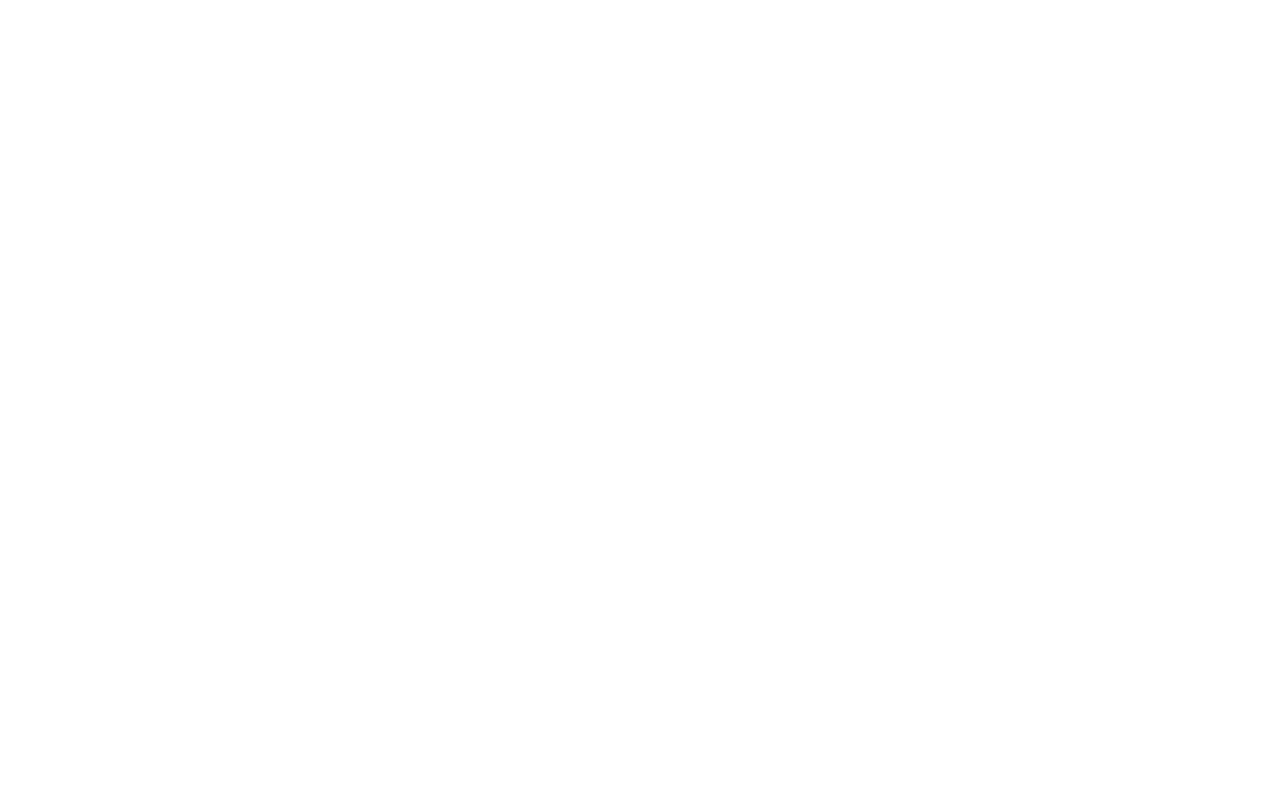
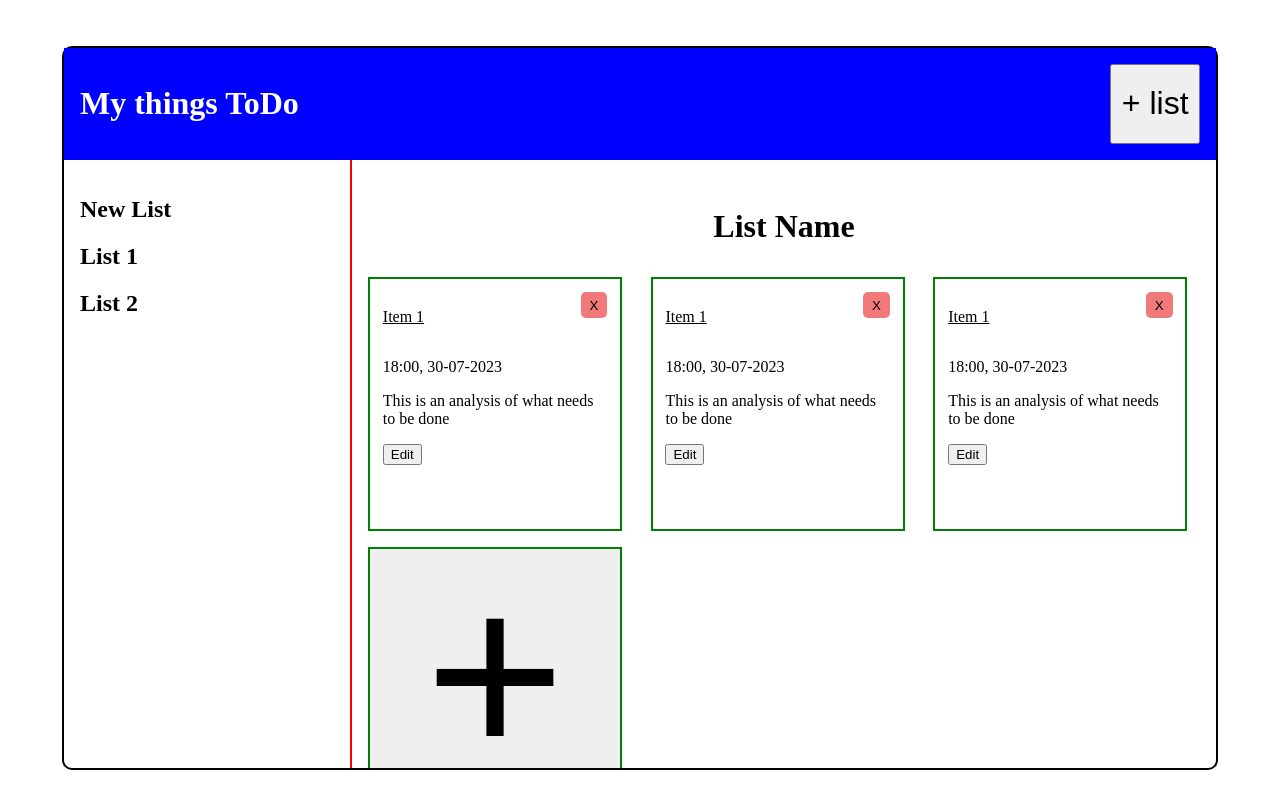
Before and after one commit to NikEmman/toDo, a plain HTML site: page src/index.html in a window 1280 px wide. Drawn offline with Linux system fonts and the light colour scheme.

Commit message:
Create base html/css

```diff
--- a/src/index.html
+++ b/src/index.html
@@ -6,11 +6,66 @@
     <meta name="viewport" content="width=device-width, initial-scale=1.0">
     <title>ToDo</title>
     <link rel="stylesheet" href="style.css">
-    <script type="module" src="index.html"></script>
+    <script type="module" src="index.js"></script>
 </head>
 
 <body>
+    <div class="todo">
+        <header>
+            <h1>My things ToDo</h1>
+            <button>+ list</button>
+        </header>
+        <main>
+            <div class="side-container">
+                <h2>New List</h2>
+                <h2>List 1</h2>
+                <h2>List 2</h2>
+            </div>
+            <div class="container">
+                <div class="container-title">
+                    List Name
+                </div>
+                <div class="card-container">
 
+                    <div class="card">
+                        <div>
+                            <div class="card-title">
+                                <p>Item 1</p>
+                                <button>X</button>
+                            </div>
+                            <p>18:00, 30-07-2023</p>
+                            <p>This is an analysis of what needs to be done</p>
+                            <button>Edit</button>
+                        </div>
+                    </div>
+                    <div class="card">
+                        <div>
+                            <div class="card-title">
+                                <p>Item 1</p>
+                                <button>X</button>
+                            </div>
+                            <p>18:00, 30-07-2023</p>
+                            <p>This is an analysis of what needs to be done</p>
+                            <button>Edit</button>
+                        </div>
+                    </div>
+                    <div class="card">
+                        <div>
+                            <div class="card-title">
+                                <p>Item 1</p>
+                                <button>X</button>
+                            </div>
+                            <p>18:00, 30-07-2023</p>
+                            <p>This is an analysis of what needs to be done</p>
+                            <button>Edit</button>
+                        </div>
+                    </div>
+                    <div class="card"><button class="new">+</button></div>
+
+                </div>
+            </div>
+        </main>
+    </div>
 </body>
 
 </html>
--- a/src/style.css
+++ b/src/style.css
@@ -0,0 +1,108 @@
+body {
+    height: 100vh;
+    display: flex;
+    justify-content: center;
+    align-items: center;
+}
+
+.todo {
+    height: 90vh;
+    width: 90vw;
+    min-width: 500px;
+    border: 2px solid black;
+    border-radius: 10px;
+    display: flex;
+    flex-direction: column;
+
+}
+
+header {
+    padding: 1em;
+    color: white;
+    display: flex;
+    justify-content: space-between;
+    background-color: blue;
+}
+
+header button {
+    width: 8%;
+    font-size: 2em;
+}
+
+main {
+    display: grid;
+    grid-template-columns: repeat(4, 1fr);
+    height: 100%;
+    overflow: hidden;
+}
+
+.side-container {
+    border-right: 2px solid red;
+    grid-column-start: 1;
+    padding: 1em;
+}
+
+.container {
+    grid-column: 2/ span 3;
+    padding: 1em;
+    overflow: auto;
+}
+
+.container-title {
+    display: flex;
+    justify-content: center;
+    font-size: xx-large;
+    font-weight: 700;
+    padding: 1em;
+}
+
+.card-container {
+    display: grid;
+    gap: 1em;
+    grid-template-columns: repeat(auto-fit, minmax(250px, 1fr));
+}
+
+.card {
+    height: 250px;
+    width: 250px;
+    border: 2px solid green;
+}
+
+.card>div {
+    padding: 0.8em;
+
+}
+
+.card-title {
+    display: flex;
+    justify-content: space-between;
+}
+
+.card-title p {
+    text-decoration: underline;
+}
+
+.card-title button {
+    width: 2em;
+    height: 2em;
+    background-color: rgb(241, 121, 121);
+    border: none;
+    border-radius: 5px;
+}
+
+.card-title button:hover {
+    background-color: red;
+    color: white;
+}
+
+.new {
+    width: 100%;
+    height: 100%;
+    border-radius: 0px;
+    border: 0px;
+    font-size: 15em;
+    font-weight: 100;
+    display: flex;
+    justify-content: center;
+    align-items: center;
+}
```
